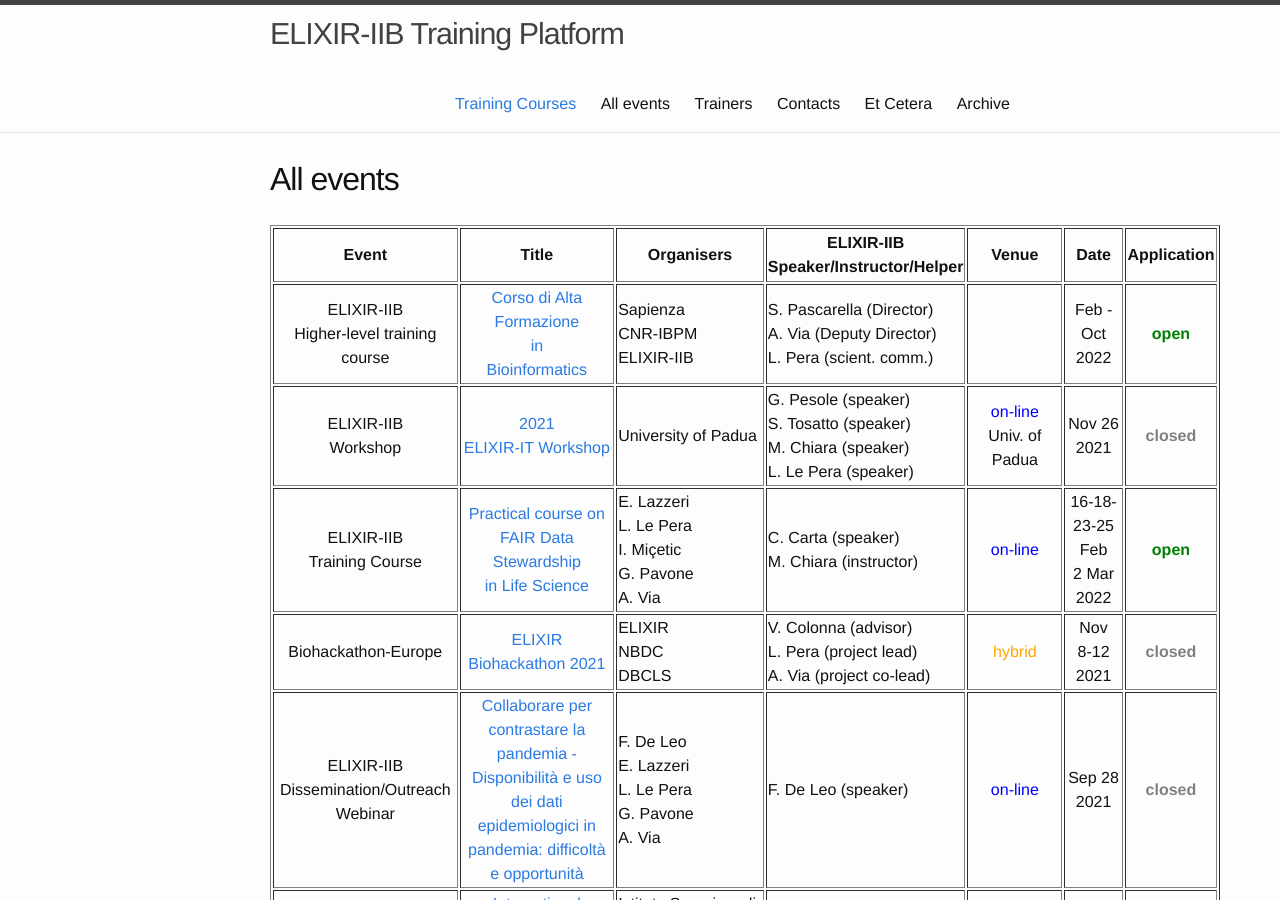
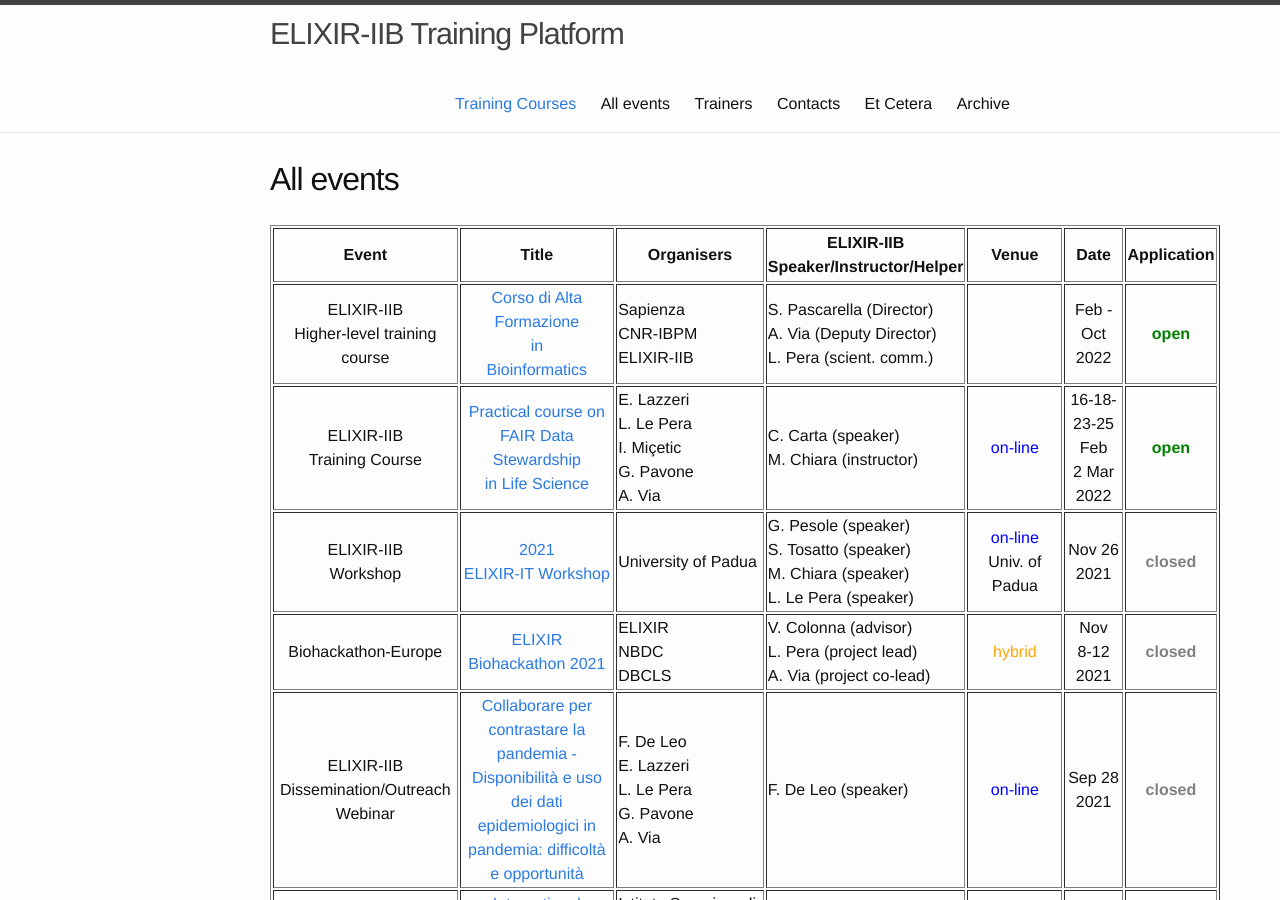
Before and after one commit to ELIXIR-IIB-training/website, a Jekyll site: the page built from _pages/01-all_events.md, in a window 1280 px wide and 900 px high. Built offline with Jekyll 4.4.1, drawn with Linux system fonts in a browser that asks for light colours; part of the change alters nothing that is shown.

Commit message:
Modify order of events

```diff
--- a/_pages/01-all_events.md
+++ b/_pages/01-all_events.md
@@ -24,6 +24,15 @@ permalink: /all_events/
    <td height="50" align="center"><font color="green"><b>open</b></font></td>
 </tr>
 <tr>
+   <td height="50" align="center">ELIXIR-IIB<br>Training Course</td>
+   <td height="50" width="220" align="center"><a href="https://elixir-europe.org/events/elixir-it-workshop">Practical course on<br>FAIR Data Stewardship<br>in Life Science</a></td>
+   <td height="50" width="150">E. Lazzeri<br>L. Le Pera<br>I. Miçetic<br>G. Pavone<br>A. Via</td>
+   <td height="50" width="150">C. Carta (speaker)<br>M. Chiara (instructor)</td>
+   <td height="50" align="center"><font color="blue">on-line</font></td>
+   <td height="50" width="75" align="center">16-18-23-25 Feb<br>2 Mar 2022</td>
+   <td height="50" align="center"><font color="green"><b>open</b></font></td>
+</tr>
+<tr>
 <td height="50" align="center">ELIXIR-IIB<br>Workshop</td>
    <td height="50" width="220" align="center"><a href="https://elixir-iib-training.github.io/website/2022/02/16/FAIR_Data_Stewardship-online.html">2021<br>ELIXIR-IT Workshop</a></td>
    <td height="50" width="150">University of Padua</td>
@@ -31,15 +40,6 @@ permalink: /all_events/
    <td height="50" align="center"><font color="blue">on-line</font><br>Univ. of Padua</td>
    <td height="50" width="75" align="center">Nov 26 2021</td>
    <td height="50" align="center"><font color="grey"><b>closed</b></font></td>
-</tr>
-<tr>
-   <td height="50" align="center">ELIXIR-IIB<br>Training Course</td>
-   <td height="50" width="220" align="center"><a href="https://elixir-europe.org/events/elixir-it-workshop">Practical course on<br>FAIR Data Stewardship<br>in Life Science</a></td>
-   <td height="50" width="150">E. Lazzeri<br>L. Le Pera<br>I. Miçetic<br>G. Pavone<br>A. Via</td>
-   <td height="50" width="150">C. Carta (speaker)<br>M. Chiara (instructor)</td>
-   <td height="50" align="center"><font color="blue">on-line</font></td>
-   <td height="50" width="75" align="center">16-18-23-25 Feb<br>2 Mar 2022</td>
-   <td height="50" align="center"><font color="green"><b>open</b></font></td>
 </tr>
 <tr>
 <td height="50" align="center">Biohackathon-Europe</td>
```
